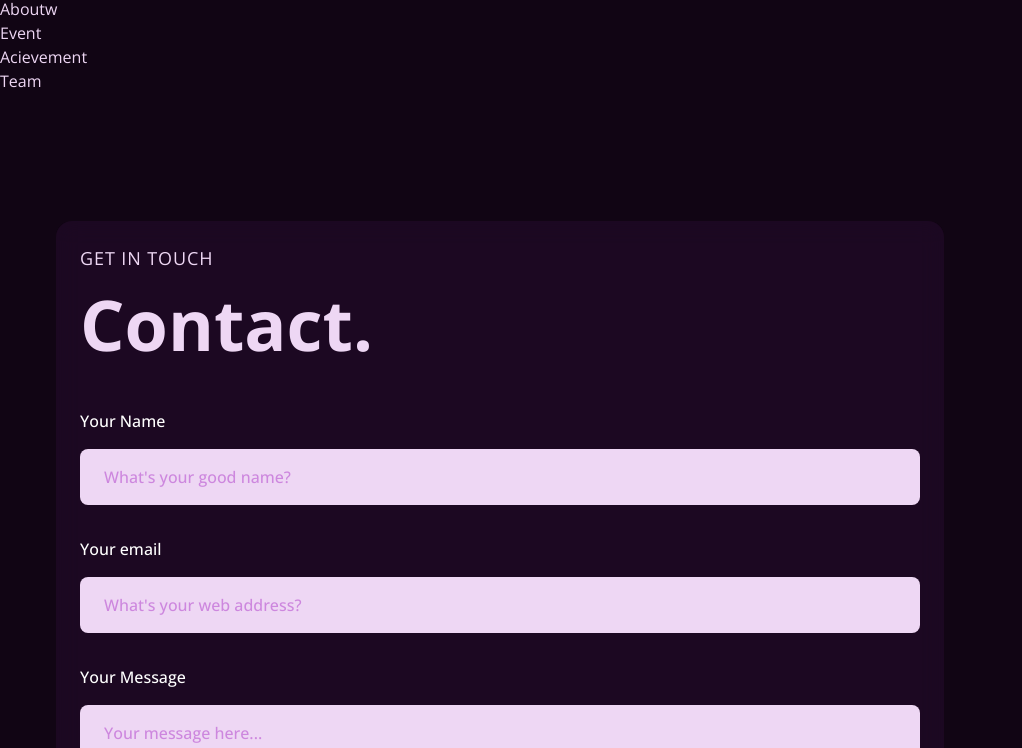
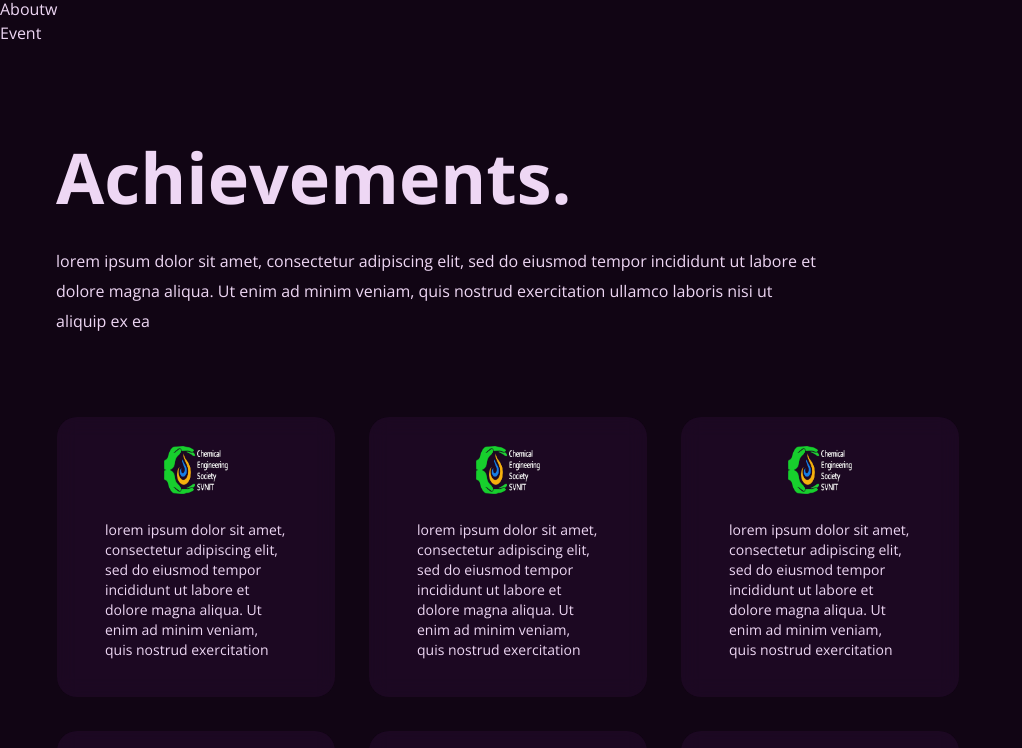
Before and after one commit to vivekprasad2004/Ches, a React (Vite) app in the folder FrontEnd/: page / in a window 1280 px wide. Shown: the part 939-1687 px from the top of the page, without its empty margins (0-1022 px from the left). Built offline with nearby package versions, Linux system fonts and the light colour scheme.

Commit message:
Achievements component

```diff
--- a/FrontEnd/package.json
+++ b/FrontEnd/package.json
@@ -15,6 +15,7 @@
     "react": "^18.2.0",
     "react-dom": "^18.2.0",
     "react-icons": "^4.11.0",
+    "react-parallax-tilt": "^1.7.173",
     "react-router-dom": "^6.18.0",
     "typewriter-effect": "^2.21.0"
   },
--- a/FrontEnd/src/Components/Acievement.jsx
+++ b/FrontEnd/src/Components/Acievement.jsx
@@ -1,9 +1,63 @@
-function Acievement() {
+/* eslint-disable react-refresh/only-export-components */
+/* eslint-disable react/prop-types */
+/* eslint-disable react/no-unescaped-entities */
+import { motion } from "framer-motion";
+import { styles } from "../styles";
+import { Achievements } from "../constants";
+import Tilt from "react-parallax-tilt";
+import { fadeIn, textVariant } from "../utils/motion";
+import { SectionWrapper } from "../hoc";
+import { ChesLogo } from "../assets";
+
+const ServiceCard = ({ content, index }) => {
+  return (
+    <Tilt
+      className="sm:w-[280px] w-full"
+      tiltMaxAngleX={20}
+      scale={1.02}
+      tiltMaxAngleY={20}
+      transitionSpeed={1950}>
+      <motion.div
+        variants={fadeIn("right", "spring", index * 0.5, 0.75)}
+        className="w-full  p-[1px] rounded-[10px]  ">
+        <div className=" hover:shadow-lg hover:shadow-text-500/60  backdrop-blur-[10px] bg-background-900/70 rounded-[20px] py-5 px-12 min-h-[280px] flex justify-evenly items-center flex-col">
+          <img
+            src={ChesLogo}
+            alt="About Icon"
+            className="w-16 h-16 object-contain"
+          />
+
+          <h3 className=" text-sm my-4 ">{content}</h3>
+        </div>
+      </motion.div>
+    </Tilt>
+  );
+};
+
+const About = () => {
   return (
     <>
-      <h1>Acievement</h1>
+      <motion.div variants={textVariant()}>
+        <h2 className={styles.sectionHeadText}>Achievements.</h2>
+      </motion.div>
+      <motion.p
+        variants={fadeIn("", "", 0.1, 1)}
+        className="mt-4  max-w-3xl leading-[30px]">
+        lorem ipsum dolor sit amet, consectetur adipiscing elit, sed do eiusmod
+        tempor incididunt ut labore et dolore magna aliqua. Ut enim ad minim
+        veniam, quis nostrud exercitation ullamco laboris nisi ut aliquip ex ea
+      </motion.p>
+      <div className="mt-20 flex flex-wrap gap-8">
+        {Achievements.map((Achievements, index) => (
+          <ServiceCard
+            key={Achievements.content}
+            index={index}
+            {...Achievements}
+          />
+        ))}
+      </div>
     </>
   );
-}
+};
 
-export default Acievement;
+export default SectionWrapper(About, "about");
--- a/FrontEnd/src/Constants/index.js
+++ b/FrontEnd/src/Constants/index.js
@@ -65,7 +65,27 @@ export const Events = [
 export const Achievements = [
   {
     content:
-      "AIChE-ChES SVNIT received the Outstanding Student Chapter Award for the year 2021-2022. This prestigious award is given annually to the top student chapters worldwide that demonstrate an exceptional level of participation, enthusiasm, program quality, professionalism, and engagement within the university and community on a global scale. SRC 2022 was a remarkable event featuring engaging sessions and interactive talks with esteemed guest speakers. The conference also hosted captivating paper and poster competitions, Chem-EJeopardy, Techtonic, Chem-E-Car,workshops, and K-12 competitions.We proudly secured the second position in two events at SRC 2022,namely the Student Poster Competition and Techtonic.Additionally, we qualified for the semifinals of Chem-E-Jeopardy, one of the most fiercely competitive events of SRC 2022.",
+      "lorem ipsum dolor sit amet, consectetur adipiscing elit, sed do eiusmod tempor incididunt ut labore et dolore magna aliqua. Ut enim ad minim veniam, quis nostrud exercitation",
+  },
+  {
+    content:
+      "lorem ipsum dolor sit amet, consectetur adipiscing elit, sed do eiusmod tempor incididunt ut labore et dolore magna aliqua. Ut enim ad minim veniam, quis nostrud exercitation",
+  },
+  {
+    content:
+      "lorem ipsum dolor sit amet, consectetur adipiscing elit, sed do eiusmod tempor incididunt ut labore et dolore magna aliqua. Ut enim ad minim veniam, quis nostrud exercitation",
+  },
+  {
+    content:
+      "lorem ipsum dolor sit amet, consectetur adipiscing elit, sed do eiusmod tempor incididunt ut labore et dolore magna aliqua. Ut enim ad minim veniam, quis nostrud exercitation",
+  },
+  {
+    content:
+      "lorem ipsum dolor sit amet, consectetur adipiscing elit, sed do eiusmod tempor incididunt ut labore et dolore magna aliqua. Ut enim ad minim veniam, quis nostrud exercitation",
+  },
+  {
+    content:
+      "lorem ipsum dolor sit amet, consectetur adipiscing elit, sed do eiusmod tempor incididunt ut labore et dolore magna aliqua. Ut enim ad minim veniam, quis nostrud exercitation",
   },
 ];
 export const Teams = [
```
Also changed, not shown: 1 other file (tests, documents, lock files or other folders).
